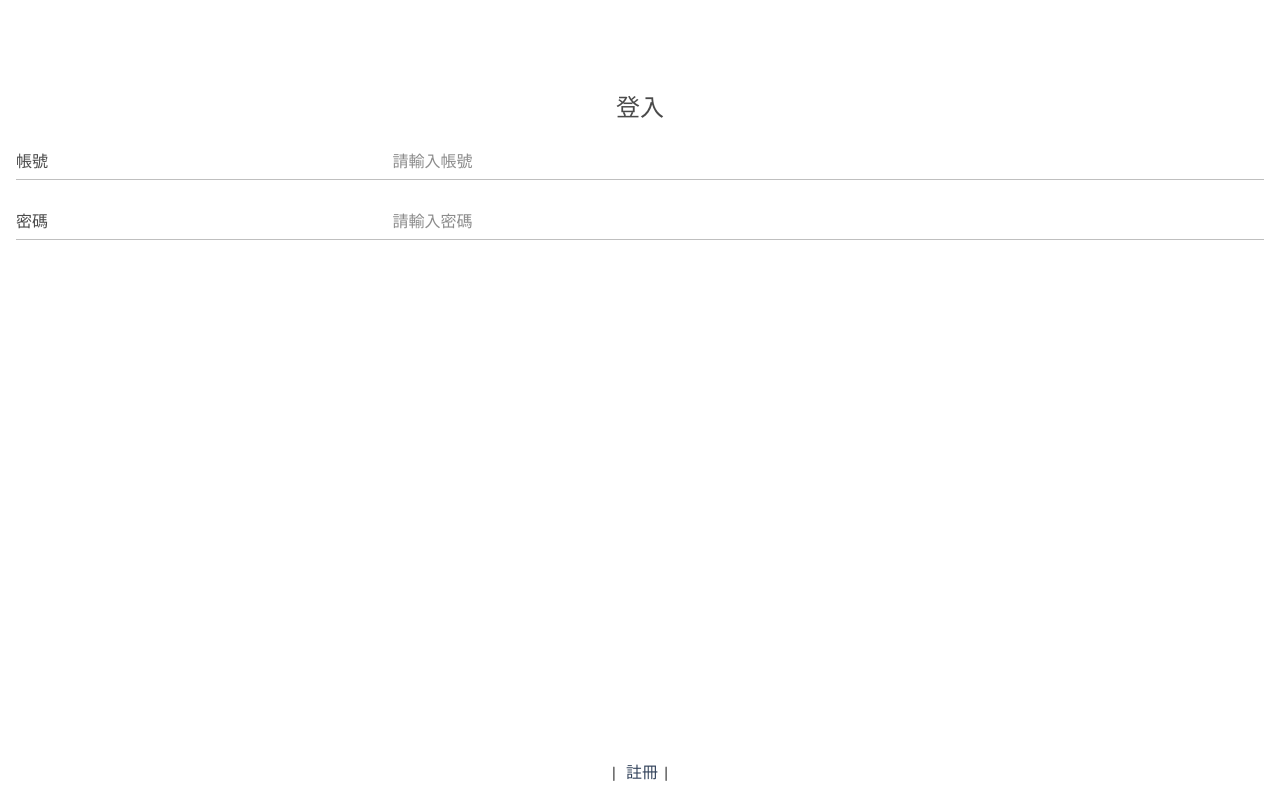
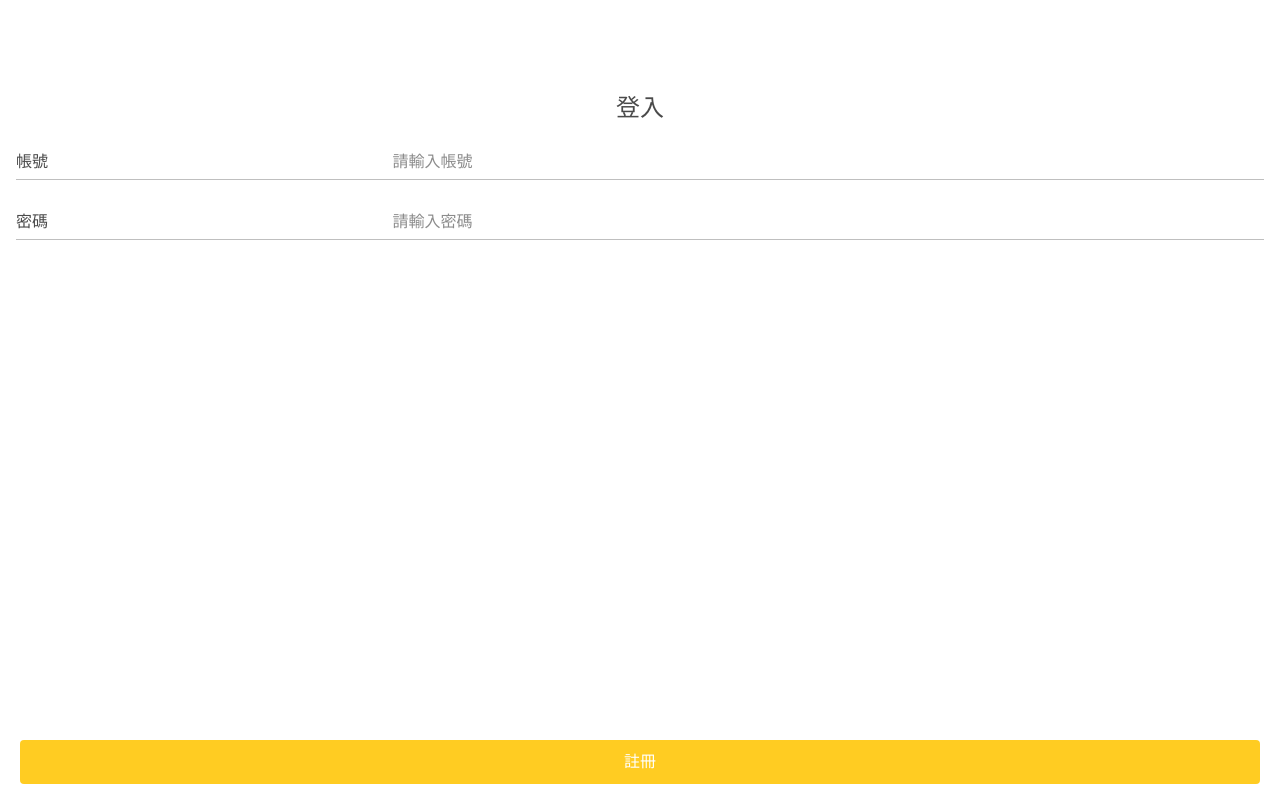
Before and after one commit to shueny/vue-wechat, a Vue app in the folder client/: page /login in a window 1280 px wide. Built offline with nearby package versions, Linux system fonts and the light colour scheme.

Commit message:
把 input_group 設在 register中

```diff
--- a/client/src/assets/scss/base/_variables.scss
+++ b/client/src/assets/scss/base/_variables.scss
@@ -94,6 +94,14 @@ li {
         border: none;
         background-color: transparent;
         color: $dark-blue;
+        font-family: $font-family;
+    }
+    &-large {
+        width: 100%;
+        height: $font4*11;
+        line-height: $font4*10;
+        background-color: $mango;
+        color: $white;
     }
     &:focus {
         box-shadow: none;
--- a/client/src/views/Login.vue
+++ b/client/src/views/Login.vue
@@ -9,8 +9,7 @@
       </form>
     </div>
     <div class="footer-wrap">
-      |
-      <button class="btn-style01 register" @click="$router.push('/register')">註冊</button>|
+      <button class="btn-style01 btn-large register" @click="$router.push('/register')">註冊</button>
     </div>
   </div>
 </template>
@@ -51,5 +50,10 @@ export default {
   bottom: $font4 * 4;
   text-align: center;
   color: $dark-grey;
+  padding: 0 $font4 * 5;
+  box-sizing: border-box;
+  .register {
+    border-radius: $font4;
+  }
 }
 </style>
--- a/client/src/views/Register.vue
+++ b/client/src/views/Register.vue
@@ -6,15 +6,32 @@
         <div class="title">註冊帳號</div>
         <div class="content">
           <!-- 表單 -->
+          <form action>
+            <InputGroup label="稱號" placeholder="例如：王OO" v-model="user.name"></InputGroup>
+            <InputGroup label="email" placeholder="請輸入 email" v-model="user.email"></InputGroup>
+            <InputGroup label="密碼" placeholder="請輸入密碼" v-model="user.password" type="password"></InputGroup>
+            <InputGroup label="請確認密碼" placeholder="請確認密碼" v-model="user.password2" type="password"></InputGroup>
+          </form>
         </div>
       </div>
     </div>
   </div>
 </template>
 <script>
+import InputGroup from "@/components/InputGroup";
 export default {
   name: "Register",
-  components: {}
+  data() {
+    return {
+      user: {
+        name: "",
+        email: "",
+        password: "",
+        password2: ""
+      }
+    };
+  },
+  components: { InputGroup }
 };
 </script>
 <style lang="scss" scoped>
```
